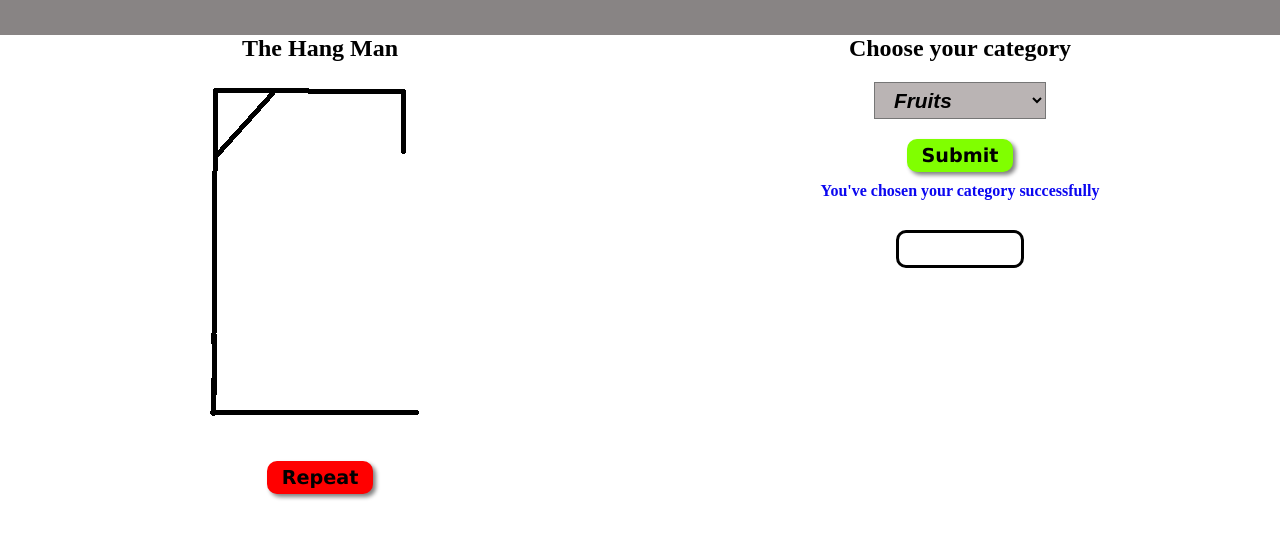
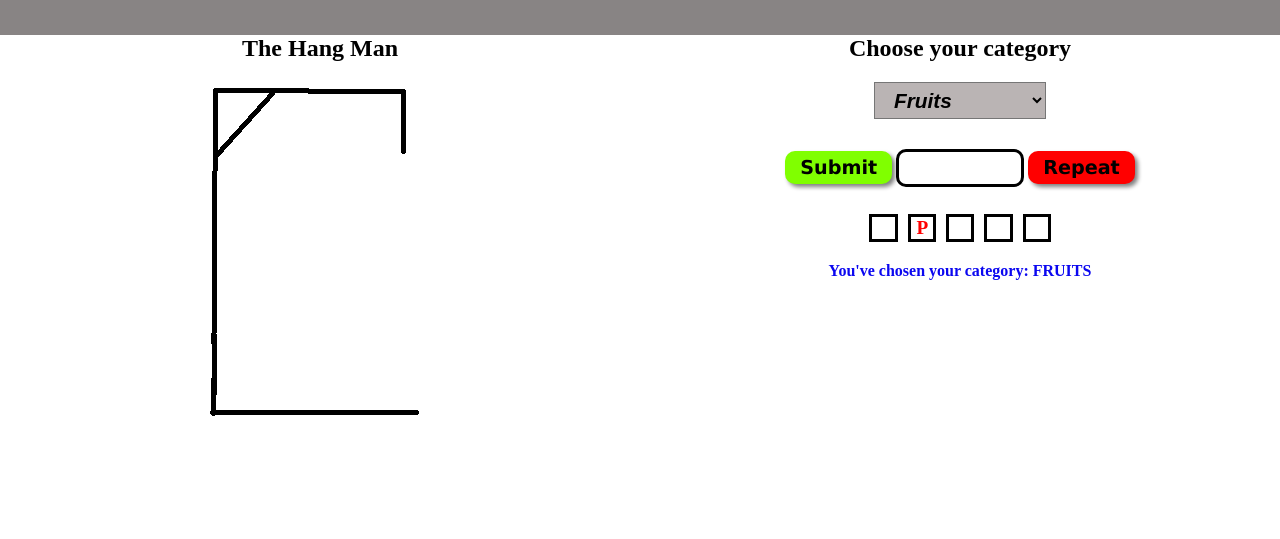
Before and after one commit to tanjawi-code/Web-games, a plain HTML site: page HangMan.html in a window 1280 px wide. Both pictures are taken after a click on the button "Confirm". Shown: the part 45-584 px from the top of the page. Drawn offline with Linux system fonts and the light colour scheme.

Commit message:
added repeat button, changed some css properties, and displaying the missing word with a hint of one letter

```diff
--- a/HangMan.html
+++ b/HangMan.html
@@ -17,8 +17,6 @@
             <div id="hangman-images">
                 <img src="images/HangManImages/Empty-gallows.png" alt="An empty gallows of the hangman game">
             </div>
-
-            <button id="repeatButton" onclick="repeat()">Repeat</button>
         </section>
 
         <section class="play-container">
@@ -37,9 +35,11 @@
                 <option value="professions">Professions</option>
             </select>
 
-            <div class="buttons">
+            <div class="choices">
                 <button id="confirmChoice" onclick="confirmChoice()">Confirm</button>
-                <button id="checkChoice" onclick="play()">Submit</button>
+                <button id="checkLetterButton" onclick="play()">Submit</button>
+                <input type="text" id="complete-word" maxlength="1">
+                <button id="repeatButton" onclick="repeat()">Repeat</button>
             </div>
 
             <div id="letters">
@@ -48,7 +48,6 @@
 
             <div>
                 <p id="message"></p>
-                <input type="text" id="complete-word" maxlength="1">
             </div>
         </section>
     </main>
--- a/js/HangManJS.js
+++ b/js/HangManJS.js
@@ -14,39 +14,90 @@ const CATEGORIES = {
 const div_letters = document.getElementById("letters");
 const categories = document.getElementById("categories");
 const message = document.getElementById("message");
+
 const complete_missing_letters = document.getElementById("complete-word");
 const choiceButton = document.getElementById("confirmChoice");
-const submitLetterButton = document.getElementById("checkChoice");
+const submitLetterButton = document.getElementById("checkLetterButton");
 const repeatButton = document.getElementById("repeatButton");
 
 let selectedCategory = [];
 let target = [];
 
+// Confirming the choice of category
 function confirmChoice() {
     let userChoice = categories.value.toLowerCase();
 
     if (CATEGORIES[userChoice]) {
       selectedCategory = CATEGORIES[userChoice];
       target = [...getRandomWord()];
-      message.textContent = "You've chosen your category successfully";
+      message.textContent = `You've chosen your category: ${userChoice.toUpperCase()}`;
       message.style.color = "#0b07f0";
       choiceButton.style.display = "none";
       submitLetterButton.style.display = "inline";
+      complete_missing_letters.style.display = "inline";
+      repeatButton.style.display = "inline";
+
+      displayRandomLetters();
     }
 }
 
-function play() {
+// Part of (confirmChoice) function, it's for applying css properties on all (p).
+function displayRandomLetters() {
     for (let x = 0; x < target.length; x++) {
-          let letter = document.createElement("p");
-          letter.textContent = target[x];
-          letter.style.borderBottom = "5px";
+        let letter = document.createElement("p");
+        letter.textContent = target[x];
+        letter.id = x;
+        document.getElementById("letters").append(letter);
+    }
 
-          document.getElementById("letters").append(letter);
-    }
+    showFirstHint();
 }
 
+// Part of (displayRandomLetters) function, it's for showing the first hint (first letter).
+function showFirstHint() {
+    const showFirstLetterId = getRandomLetter(target);
+    const lettersQueury = document.querySelectorAll("#letters p");
+
+    lettersQueury.forEach((element) => {
+        if (element.id != showFirstLetterId) {
+            element.style.color = 'transparent';
+        }
+        else {
+            element.style.color = 'red';
+        }
+    });
+}
+
+// Submit button for entering missing letters.
+function play() {
+    let letter = complete_missing_letters.value.toUpperCase();
+    const lettersQueury = document.querySelectorAll("#letters p");
+
+    lettersQueury.forEach(element => {
+        if (element.textContent === letter) {
+            element.style.color = '#ff0000'
+        }
+        else {
+            // Complete images if the gusses are wrong
+        }
+    })
+}
+
+// Repeat the game
 function repeat() {
+    selectedCategory = []
+    target = []
+    message.textContent = '';
+    complete_missing_letters.value = '';
+    complete_missing_letters.style.display = 'none'
+    submitLetterButton.style.display = 'none'
+    repeatButton.style.display = 'none'
+    choiceButton.style.display = 'inline'
 
+    // Remove displayed letters.
+    let lettersQueury = document.querySelectorAll("#letters p");
+    lettersQueury.forEach(element => document.getElementById('letters').removeChild(element))
+    lettersQueury = '';
 }
 
 // Get a random word from the select category.
@@ -55,6 +106,7 @@ function getRandomWord() {
     return selectedCategory[index];
 }
 
+// Get the first hint (letter).
 function getRandomLetter(target) {
     return Math.floor(Math.random() * target.length);
 }
--- a/styles/styleHangMan.css
+++ b/styles/styleHangMan.css
@@ -43,14 +43,16 @@ button {
     border-radius: 10px;
     box-shadow: 3px 3px 4px gray;
     font-family: Verdana, Geneva, Tahoma, sans-serif;
+    background-color: hsl(90, 100%, 50%);
 }
 
 /* play container */
-.play-container button {
-    background-color: hsl(90, 100%, 50%);
+.play-container #checkLetterButton {
+    display: none;
 }
 
-.play-container #checkChoice {
+.play-container #repeatButton {
+    background-color: red;
     display: none;
 }
 
@@ -64,10 +66,24 @@ button {
     font-weight: bold;
 }
 
+.play-container #letters{
+    margin-top: var(--margin-top);
+    display: flex;
+    flex-direction: row;
+    justify-content: center;
+    gap: 10px;
+    margin-bottom: var(--margin-top);
+}
+
 .play-container #letters p{
-    display: inline;
-    margin-top: var(--margin-top);
     font-size: 1.2rem;
+    padding-inline: 5px;
+    color: transparent;
+    border: 3px solid black;
+    min-width: 25px;
+}
+.play-container #letters p{
+    background-color: white;
 }
 
 .play-container input {
@@ -80,10 +96,12 @@ button {
     border-radius: 10px;
     border: solid;
     font-weight: bold;
+    display: none;
 }
 
 /* Image section */
-
-.hangman-container #repeatButton{
-    background-color: red;
+@media (max-width: 768px) {
+    main {
+        grid-template-columns: 1fr;
+    }
 }
```
